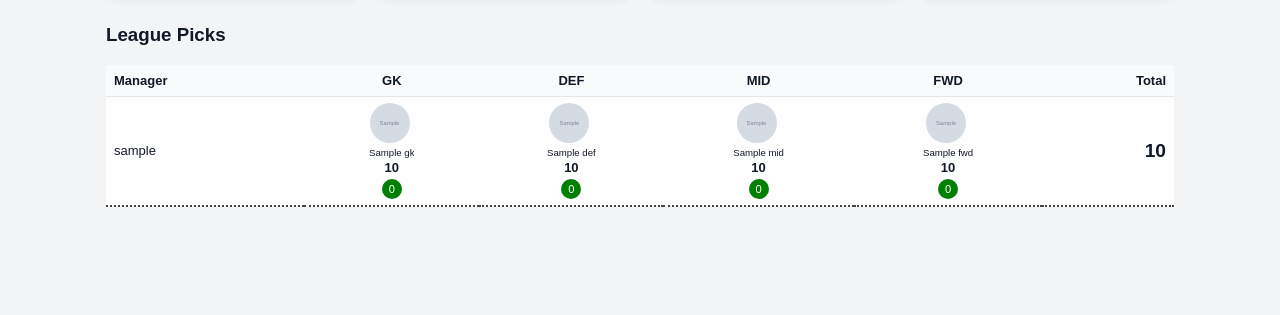
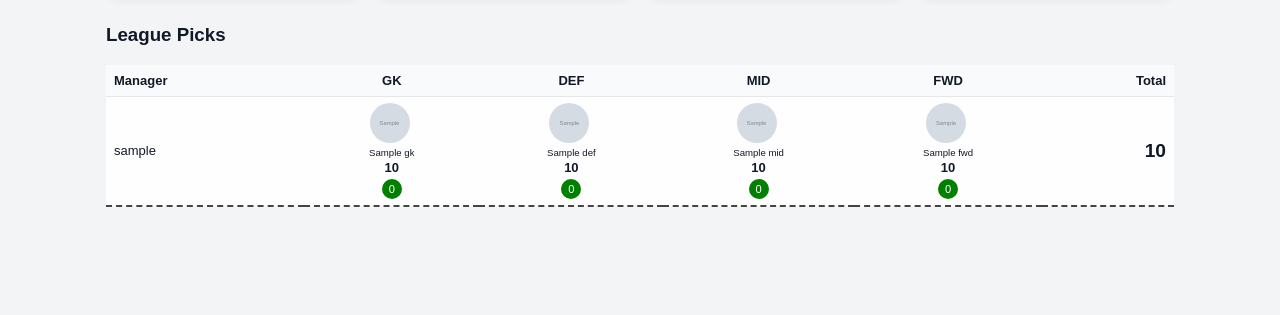
Before and after one commit to goenghisghan/fbj-game, a Flask app: template templates/live.html in a window 1280 px wide. Shown: the part 485-800 px from the top of the page. Run offline with Flask 3, Linux system fonts and the light colour scheme; the template is opened without the code that fills it: most values are stand-ins (such as "Sample title", 1, 10 or a date in 2020); grey boxes marked "Sample" are stand-in pictures; some libraries are stand-ins or nearby versions; some web fonts are replaced.

Commit message:
Update style.css

```diff
--- a/static/style.css
+++ b/static/style.css
@@ -165,7 +165,7 @@ a{color:#2563eb;text-decoration:none}a:hover{text-decoration:underline}
 
 .table.picks td {
   padding: 6px 8px;
-  border-bottom: 2px dotted #444; /* thicker + darker */
+  border-bottom: 2px dashed #444; /* thicker + darker */
   text-align: left;
   vertical-align: middle;
 }
```
